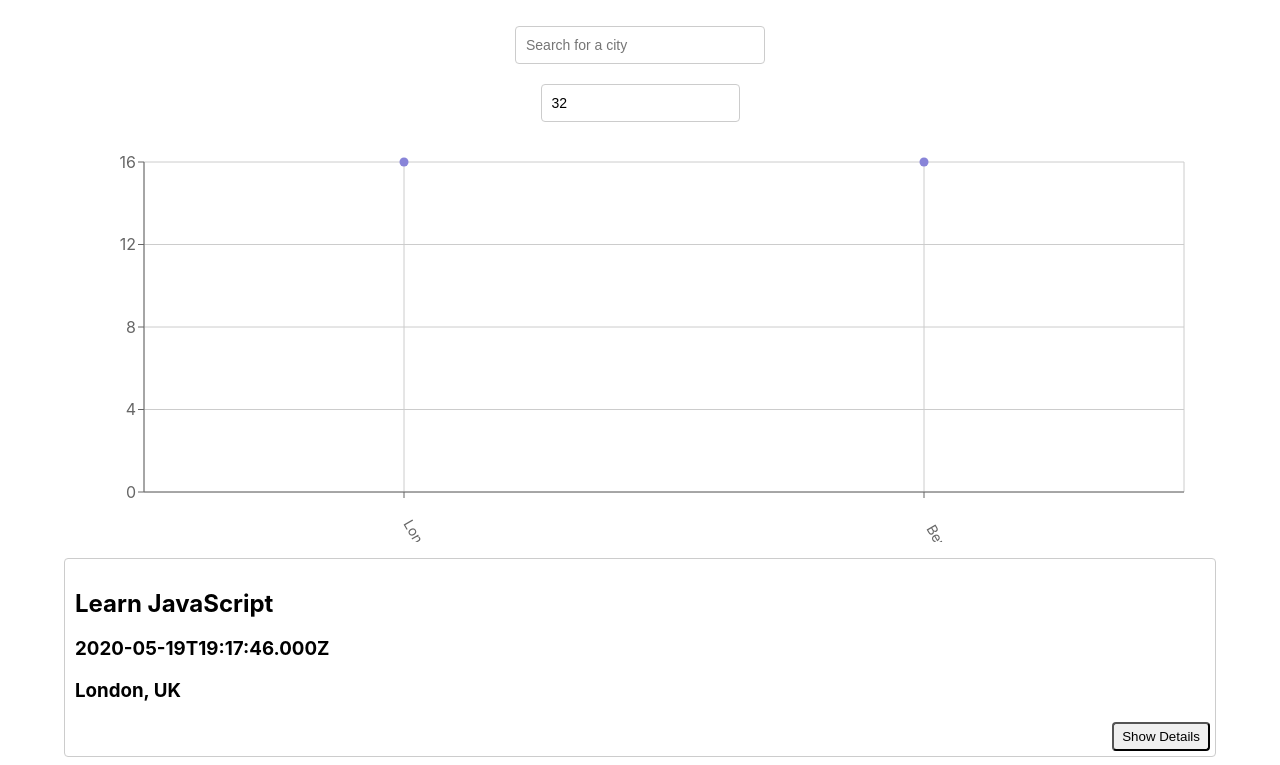
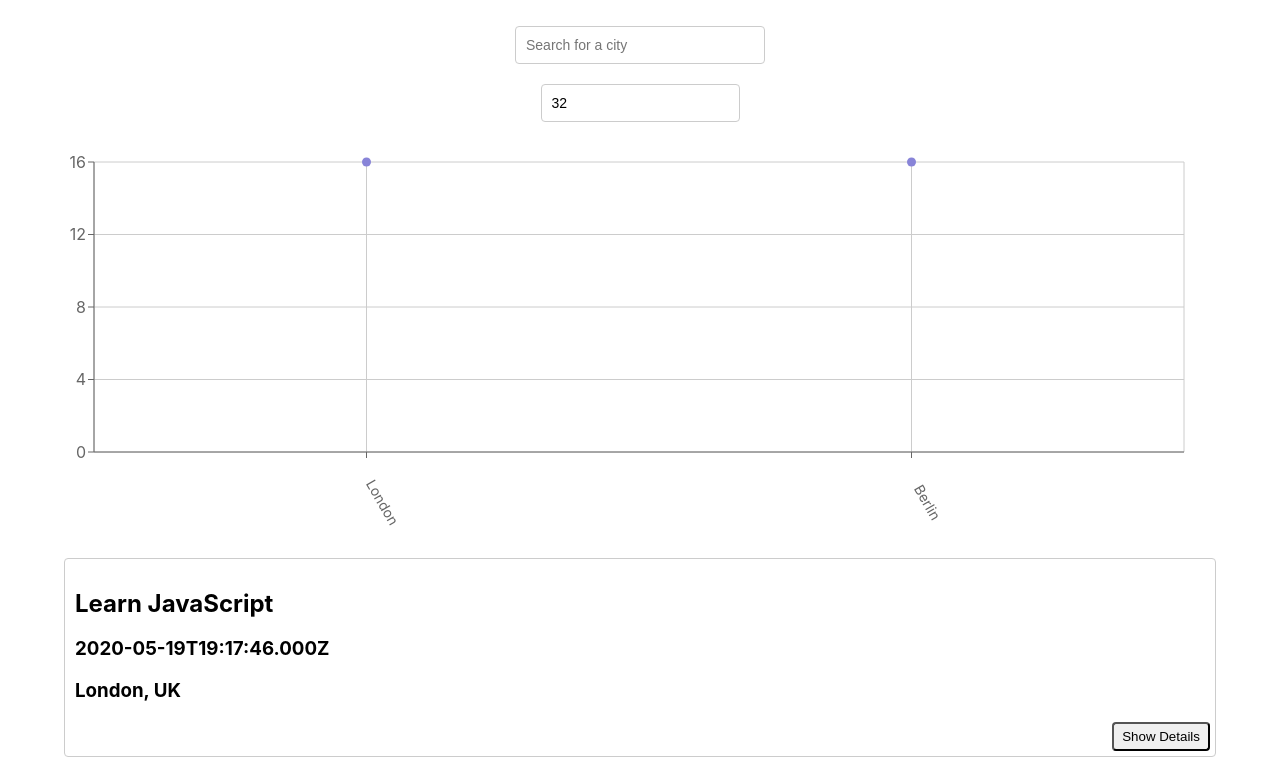
Before and after one commit to uaaron/meet, a React (Create React App) app: page / in a window 1280 px wide. Shown: the top 765 px of the page. Built offline with nearby package versions, Linux system fonts and the light colour scheme; what atatus-spa would draw is missing.

Commit message:
made changes to chart styling

```diff
--- a/src/components/CityEventsChart.js
+++ b/src/components/CityEventsChart.js
@@ -18,7 +18,7 @@
   const getData = () => {
     const data = allLocations.map((location) => {
       const count = events.filter((event) => event.location === location).length
-      const city = location.split(', ')[0]
+      const city = location.split(/, | - /)[0]
       return { city, count };
     })
     return data;
@@ -30,8 +30,8 @@
         margin={{
           top: 20,
           right: 20,
-          bottom: 20,
-          left: 20,
+          bottom: 60,
+          left: -30,
         }}
       >
         <CartesianGrid />
```
